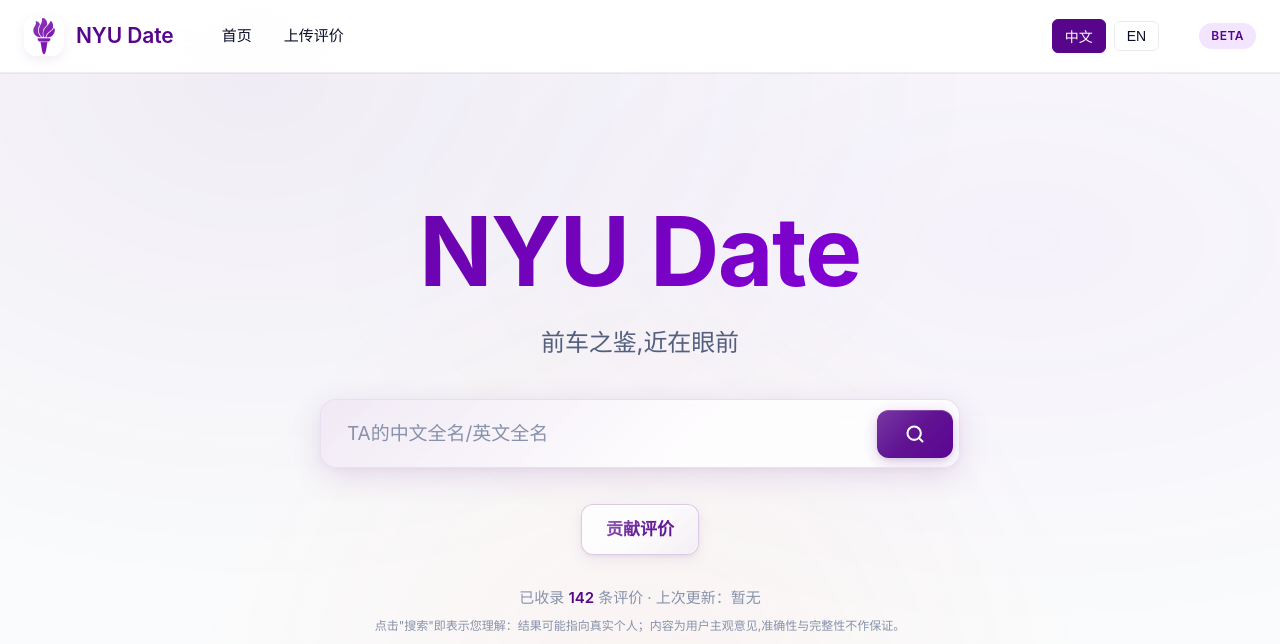
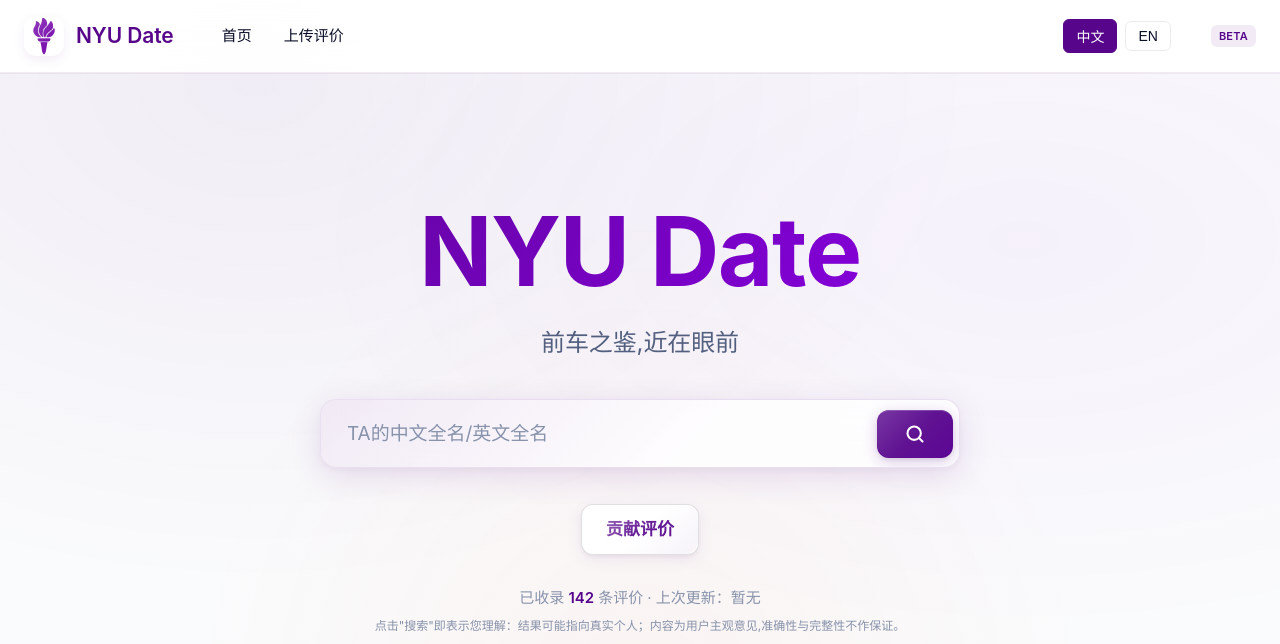
Before and after one commit to eh3323/NYUDATE-public, a Flask app: page / in a window 1280 px wide. Shown: the top 644 px of the page. Run offline with Flask 3, Linux system fonts and the light colour scheme; data that the repository does not hold is empty; parts of the project's set-up code (start-up, migrations or seed data) failed here and were passed over; some libraries are stand-ins or nearby versions.

Commit message:
设计改进

```diff
--- a/templates/base.html
+++ b/templates/base.html
@@ -162,13 +162,13 @@
     }
 
     .nav-badge {
-      padding: 4px 12px;
-      background: var(--nyu-purple-pale);
+      padding: 3px 8px;
+      background: rgba(87, 6, 140, 0.08);
       color: var(--nyu-purple);
-      border-radius: 20px;
-      font-size: 12px;
+      border-radius: 6px;
+      font-size: 11px;
       font-weight: 600;
-      letter-spacing: 0.5px;
+      letter-spacing: 0.02em;
       text-transform: uppercase;
     }
 
--- a/templates/index.html
+++ b/templates/index.html
@@ -130,26 +130,28 @@
   .btn-upload-glass {
     display: inline-flex;
     align-items: center;
+    justify-content: center;
     gap: 6px;
     padding: 12px 24px;
-    background: rgba(255, 255, 255, 0.6);
-    backdrop-filter: blur(10px);
+    background: white;
     color: var(--nyu-purple);
-    border: 1px solid rgba(87, 6, 140, 0.2);
+    border: 1px solid rgba(0, 0, 0, 0.12);
     border-radius: 12px;
     font-size: 17px;
     font-weight: 600;
     text-decoration: none;
-    transition: all 0.2s cubic-bezier(0.4, 0, 0.2, 1);
+    transition: all 0.2s ease;
     letter-spacing: -0.003em;
   }
 
   .btn-upload-glass:hover {
-    background: var(--nyu-purple);
-    color: white;
-    border-color: var(--nyu-purple);
-    transform: translateY(-2px);
-    box-shadow: 0 8px 24px rgba(87, 6, 140, 0.2);
+    background: var(--surface-secondary);
+    border-color: rgba(0, 0, 0, 0.2);
+    transform: scale(1.02);
+  }
+
+  .btn-upload-glass:active {
+    transform: scale(0.98);
   }
 
   .hero-meta {
```
